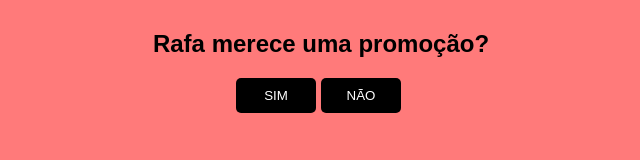
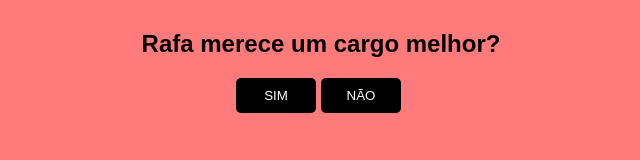
Before and after one commit to EuRaffinha/perolas, a plain HTML site: page index.html in a window 1280 px wide. Shown: the whole page, without its empty margins (329-969 px from the left). Drawn offline with Linux system fonts and the light colour scheme.

Commit message:
Update index.html

```diff
--- a/index.html
+++ b/index.html
@@ -10,7 +10,7 @@
 
 <body>
     <div id="conteudo">
-        <h2>Rafa merece uma promoção?</h2>
+        <h2>Rafa merece um cargo melhor?</h2>
         <div style="margin: auto;width: 170px;">
             <button style="position: fixed;display: block;" class="btn" onclick="sim()">SIM</button>
             <button class="btn" onclick="desvia(this)" onmouseover="desvia(this)" style="position: absolute;">NÃO</button>
```
